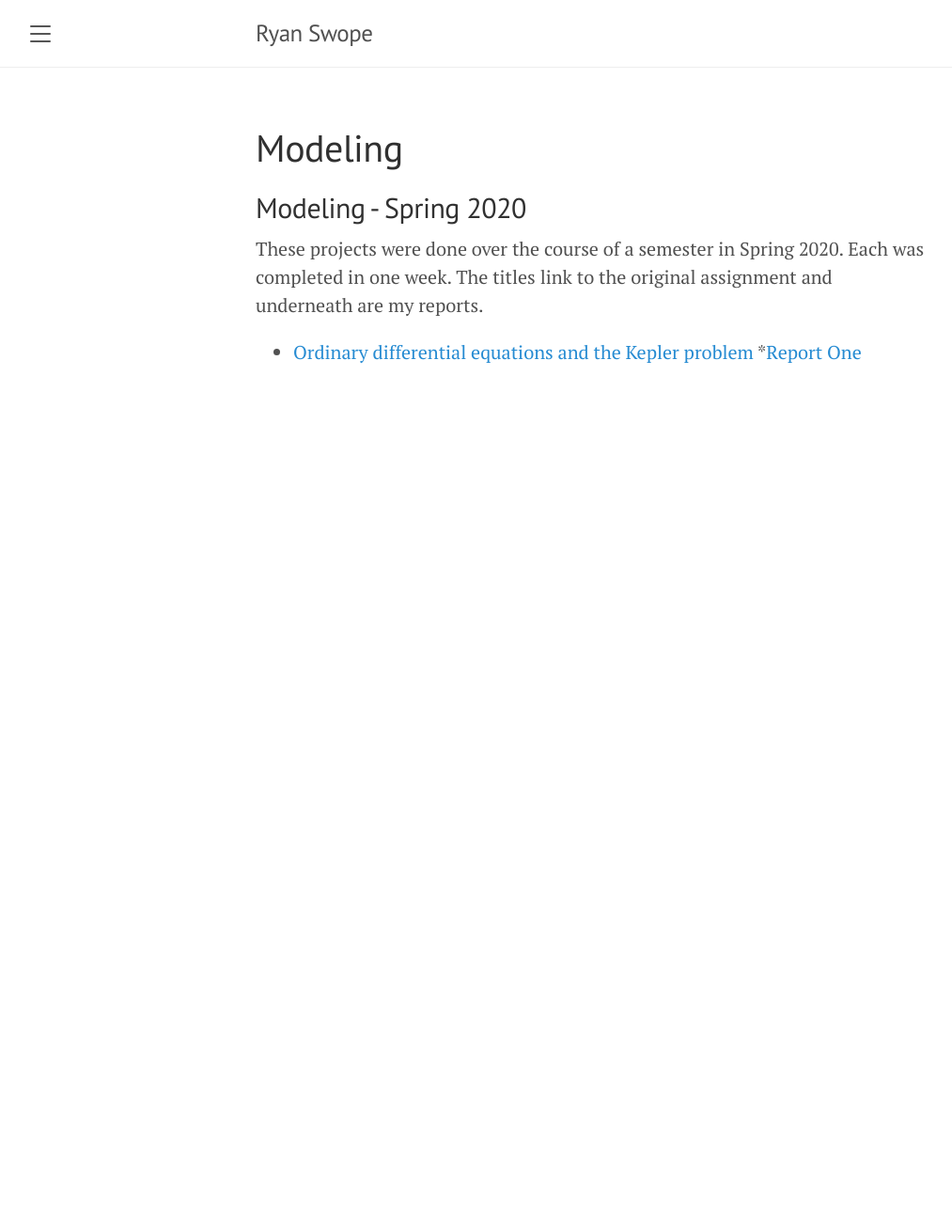
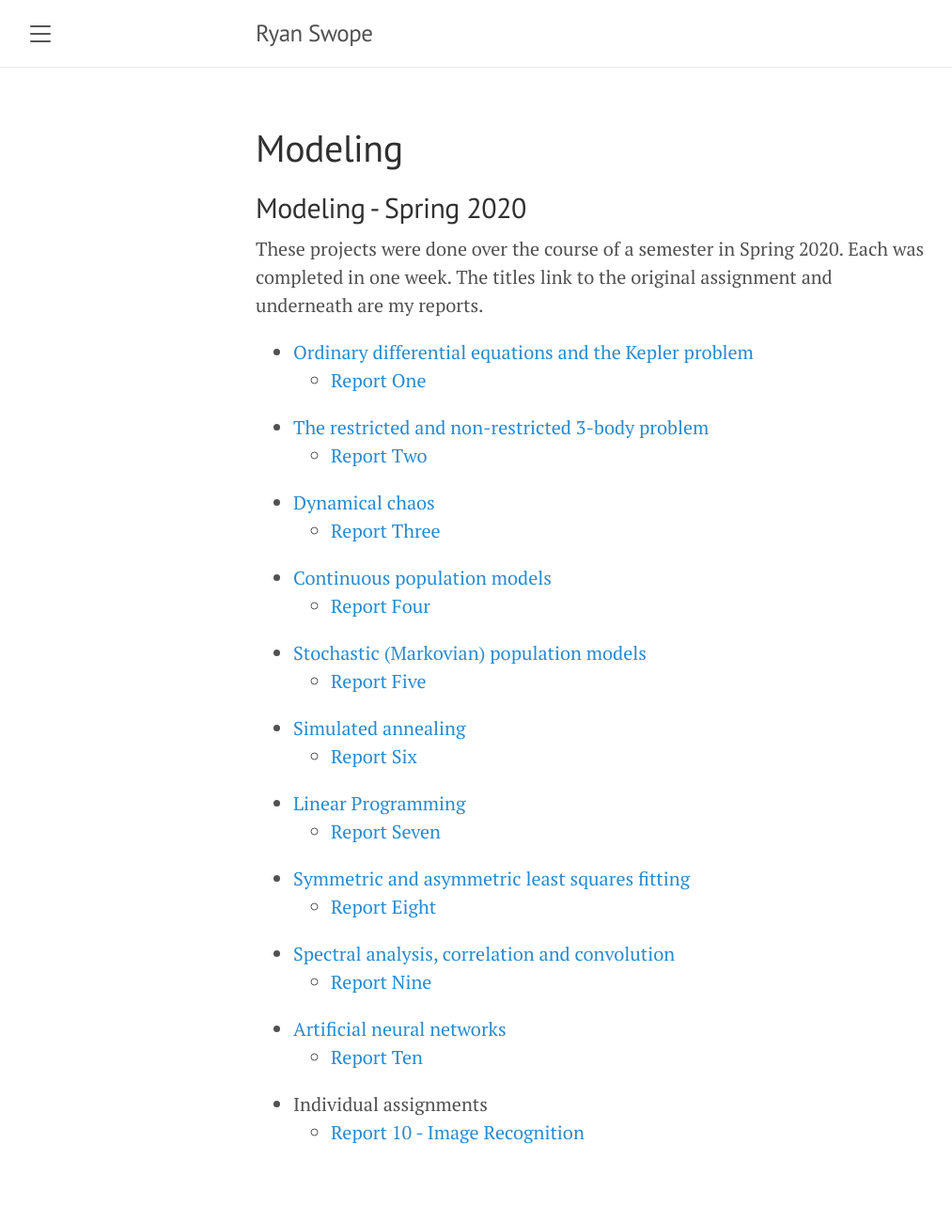
Before and after one commit to rggs/rggs.github.io, a Jekyll site: the page built from modeling.md, in a window 1280 px wide. Shown: the whole page at 94% size, without its empty margins (8-1021 px from the left). Built offline with Jekyll 4.4.1, drawn with Linux system fonts in a browser that asks for light colours; before the commit the page ends 900 px from its top, so only the background shows below that.

Commit message:
update modeling

```diff
--- a/modeling.md
+++ b/modeling.md
@@ -9,4 +9,24 @@ These projects were done over the course of a semester in Spring 2020. Each was
 assignment and underneath are my reports.
 
 * [Ordinary differential equations and the Kepler problem](http://aprsa.villanova.edu/files/2020_spring_ast3148_02.pdf)
-	*[Report One](https://rggs.github.io/modeling)
+	* [Report One](https://rggs.github.io/modeling/Modeling_1.pdf)
+* [The restricted and non-restricted 3-body problem](http://aprsa.villanova.edu/files/2020_spring_ast3148_03.pdf)
+	* [Report Two](https://rggs.github.io/modeling/Modeling_2.pdf)
+* [Dynamical chaos](http://aprsa.villanova.edu/files/2020_spring_ast3148_04.pdf)
+	* [Report Three](https://rggs.github.io/modeling/Modeling_3.pdf)
+* [Continuous population models](http://aprsa.villanova.edu/files/2020_spring_ast3148_05.pdf)
+	* [Report Four](https://rggs.github.io/modeling/Modeling_4.pdf)
+* [Stochastic (Markovian) population models](http://aprsa.villanova.edu/files/2020_spring_ast3148_06.pdf)
+	* [Report Five](https://rggs.github.io/modeling/Modeling_5.pdf)
+* [Simulated annealing](http://aprsa.villanova.edu/files/2020_spring_ast3148_07.pdf)
+	* [Report Six](https://rggs.github.io/modeling/Modeling_6.pdf)
+* [Linear Programming](http://aprsa.villanova.edu/files/2020_spring_ast3148_08.pdf)
+	* [Report Seven](https://rggs.github.io/modeling/Modeling_7.pdf)
+* [Symmetric and asymmetric least squares fitting](http://aprsa.villanova.edu/files/2020_spring_ast3148_09.pdf)
+	* [Report Eight](https://rggs.github.io/modeling/Modeling_8.pdf)
+* [Spectral analysis, correlation and convolution](http://aprsa.villanova.edu/files/2020_spring_ast3148_10.pdf)
+	* [Report Nine](https://rggs.github.io/modeling/Modeling_9.pdf)
+* [Artificial neural networks](http://aprsa.villanova.edu/files/2020_spring_ast3148_11.pdf)
+	* [Report Ten](https://rggs.github.io/modeling/Modeling_10.pdf)
+* Individual assignments
+	* [Report 10 - Image Recognition](https://rggs.github.io/modeling/Individual_Project.pdf)
```
Also changed, not shown: 4 other files.
